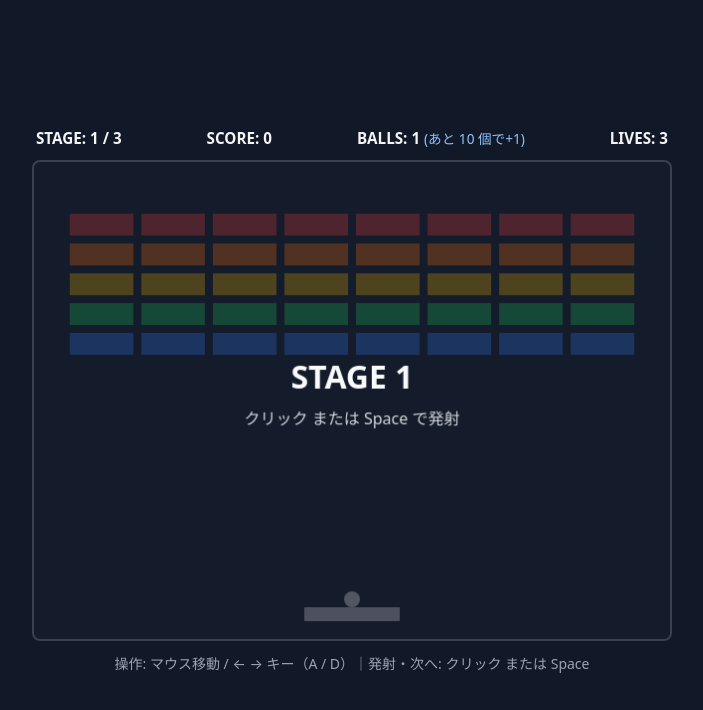
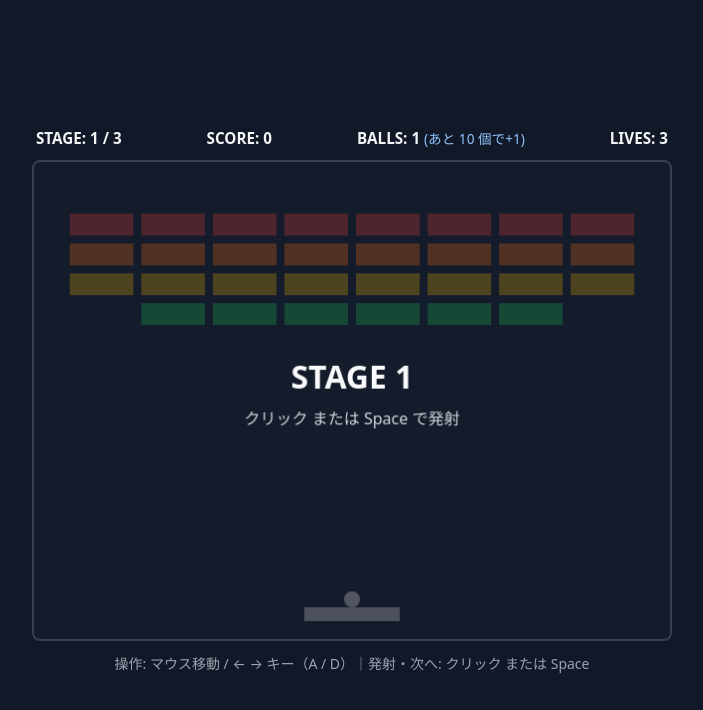
Before and after one commit to ossiynet/1125-game, a plain HTML site: page index.html in a window 1280 px wide. Shown: the whole page, without its empty margins (288-991 px from the left). Drawn offline with Linux system fonts and the light colour scheme.

Commit message:
Increase brick count across stages (30/40/60)

```diff
--- a/index.html
+++ b/index.html
@@ -121,7 +121,7 @@
         "5": "#3b82f6",
       };
 
-      // 3ステージ構成（各ステージ 40 / 30 / 40 個）
+      // 3ステージ構成（ステージごとにブロック数増加: 30 / 40 / 60 個）
       const STAGES = [
         {
           speed: 350,
@@ -129,23 +129,11 @@
             "11111111",
             "22222222",
             "33333333",
-            "44444444",
-            "55555555",
+            ".444444.",
           ],
         },
         {
           speed: 380,
-          layout: [
-            "111..111",
-            ".222222.",
-            "..3333..",
-            "..4444..",
-            ".555555.",
-            "11....11",
-          ],
-        },
-        {
-          speed: 410,
           layout: [
             "11111111",
             "2.2222.2",
@@ -153,6 +141,19 @@
             "444..444",
             "5.5555.5",
             "11111111",
+          ],
+        },
+        {
+          speed: 410,
+          layout: [
+            "11111111",
+            "22222222",
+            "333..333",
+            "44444444",
+            "55555555",
+            "111..111",
+            "22222222",
+            "33333333",
           ],
         },
       ];
```
